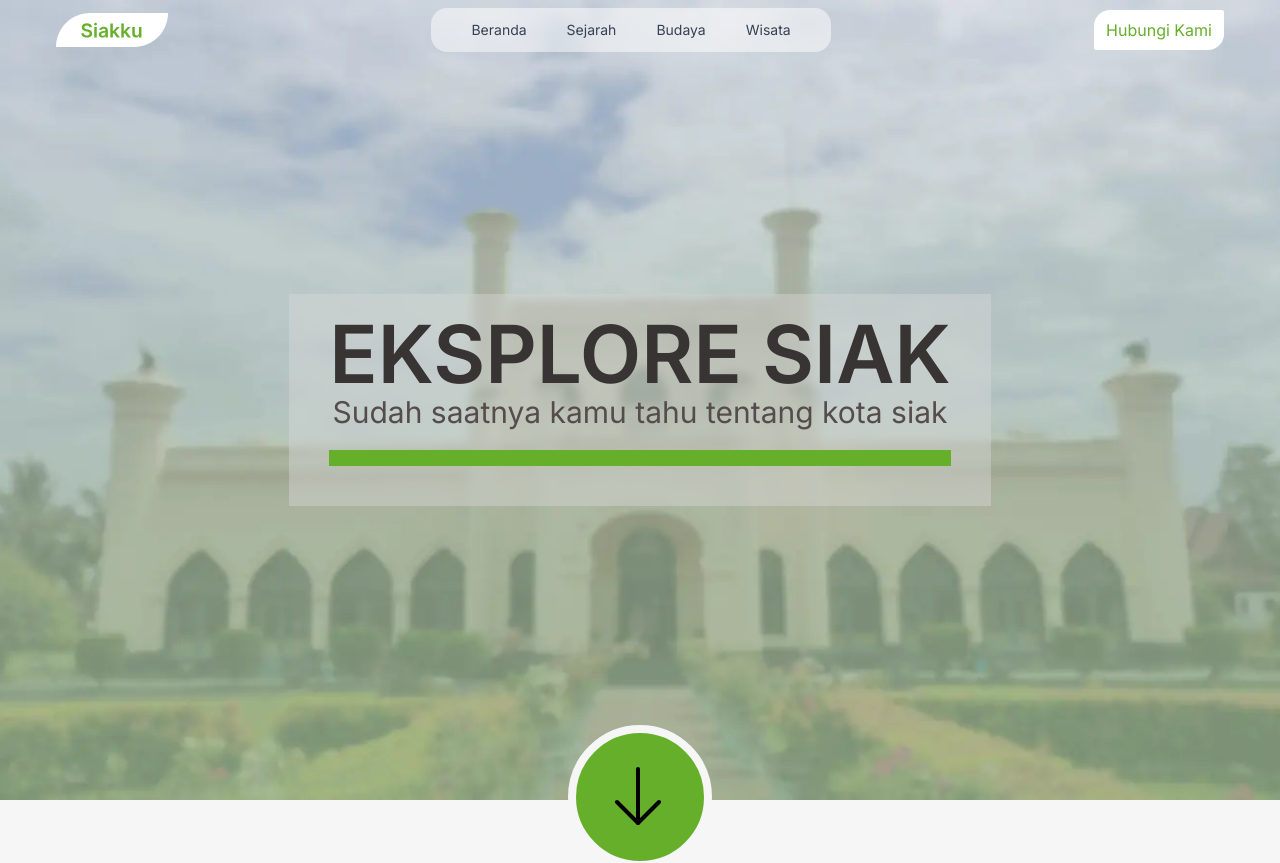
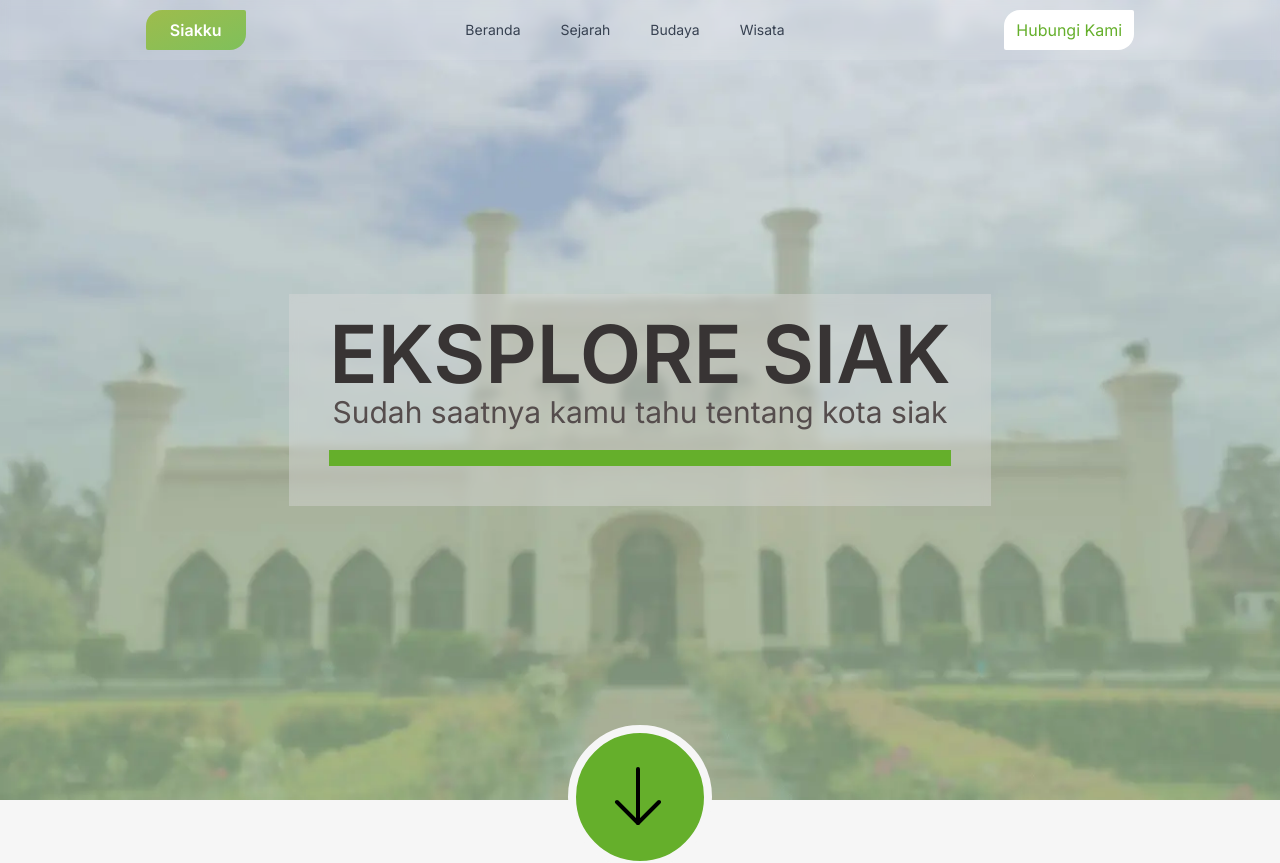
Before and after one commit to ahmadsutrio/EksploreSiak, a Vue app: page / in a window 1280 px wide. Shown: the top 863 px of the page. Built offline with nearby package versions, Linux system fonts and the light colour scheme.

Commit message:
memperbaiki tampilan

```diff
--- a/src/components/Kontak.vue
+++ b/src/components/Kontak.vue
@@ -82,7 +82,7 @@
         Web design and development</span
       >
       <span class="hidden text-sm text-white md:block"
-        >©️ COpyright 2024 with_yoo  |  Web design and development</span
+        >©️ Copyright 2024 with_yoo  |  Web design and development</span
       >
     </div>
 </template>
--- a/src/components/Navbar.vue
+++ b/src/components/Navbar.vue
@@ -1,37 +1,42 @@
 <template>
-  <div class="relative ">
+  <div class="relative">
     <div
-      class="fixed top-0 left-0 right-0 z-50 flex justify-between min-w-full px-5 lg:px-14 py-2 md:items-center md:px-10 backdrop-blur-sm bg-white/70  lg:backdrop-blur-none lg:bg-transparent"
+      class="fixed top-0 left-0 right-0 z-50 flex lg:justify-around justify-between min-w-full px-5 lg:px-14 py-2 md:items-center md:px-10 backdrop-blur-sm bg-white/10"
     >
-      <img
+      <!-- <img
         src="../components/icons/Logo.svg"
         alt="image-logo"
         title="logo"
         loading="lazy"
         class="w-24 lg:w-28"
-      />
+      /> -->
 
+      <a
+        href="#kontak"
+        class="items-center lg:font-semibold lg:px-6 lg:flex justify-center  hover:transform hover:transition hover:ease-in-out hover:duration-300 bg-gradient-primary text-white  rounded-tl-2xl rounded-br-2xl py-2 px-3 rounded-sm   whitespace-nowrap"
+        >Siakku</a
+      >
       <div
-      class="items-center hidden gap-10 lg:backdrop-blur-sm lg:bg-white/50 rounded-2xl px-10 md:flex"
+        class="items-center hidden gap-10 rounded-2xl px-10 md:flex"
       >
         <a
           href="#"
-        class="text-gray-700 block w-full py-3 text-sm focus:font-semibold  active:text-primary hover:text-primary "
+          class="text-gray-700 block w-full py-3 text-sm focus:font-semibold active:text-primary hover:text-primary"
           >Beranda</a
         >
         <a
           href="#sejarah"
-        class="text-gray-700 block w-full py-3 text-sm focus:font-semibold active:font-semibold active:text-primary hover:text-primary "
+          class="text-gray-700 block w-full py-3 text-sm focus:font-semibold active:font-semibold active:text-primary hover:text-primary"
           >Sejarah</a
         >
         <a
           href="#budaya"
-        class="text-gray-700 block w-full py-3 text-sm focus:font-semibold active:font-semibold active:text-primary hover:text-primary "
+          class="text-gray-700 block w-full py-3 text-sm focus:font-semibold active:font-semibold active:text-primary hover:text-primary"
           >Budaya</a
         >
         <a
           href="#wisata"
-        class="text-gray-700 block w-full py-3 text-sm focus:font-semibold active:font-semibold active:text-primary hover:text-primary "
+          class="text-gray-700 block w-full py-3 text-sm focus:font-semibold active:font-semibold active:text-primary hover:text-primary"
           >Wisata</a
         >
         <a
@@ -43,12 +48,18 @@
 
       <a
         href="#kontak"
-        class=" items-center hidden lg:flex justify-center hover:transform hover:transition hover:ease-in-out hover:duration-300 hover:bg-gradient-primary hover:text-white bg-white rounded-tl-2xl rounded-br-2xl py-5 px-3 rounded-sm md:h-8 text-primary  active:text-primary whitespace-nowrap"
+        class="items-center hidden lg:flex justify-center hover:transform hover:transition hover:ease-in-out hover:duration-300 hover:bg-gradient-primary hover:text-white bg-white rounded-tl-2xl rounded-br-2xl py-5 px-3 rounded-sm md:h-8 text-primary active:text-primary whitespace-nowrap"
         >Hubungi Kami</a
       >
 
       <button class="block p-2 bg-white rounded-lg md:hidden" @click="clickMenu()">
-        <img  loading="lazy" src="../components/icons/menu-alt-2.svg" alt="menu" title="menu" srcset="" />
+        <img
+          loading="lazy"
+          src="../components/icons/menu-alt-2.svg"
+          alt="menu"
+          title="menu"
+          srcset=""
+        />
       </button>
     </div>
 
```
Also changed, not shown: src/assets/img/Vector 4.webp (deleted), src/assets/img/Vector 4s.webp (added). Lines whose indentation alone changed are shown as unchanged.
